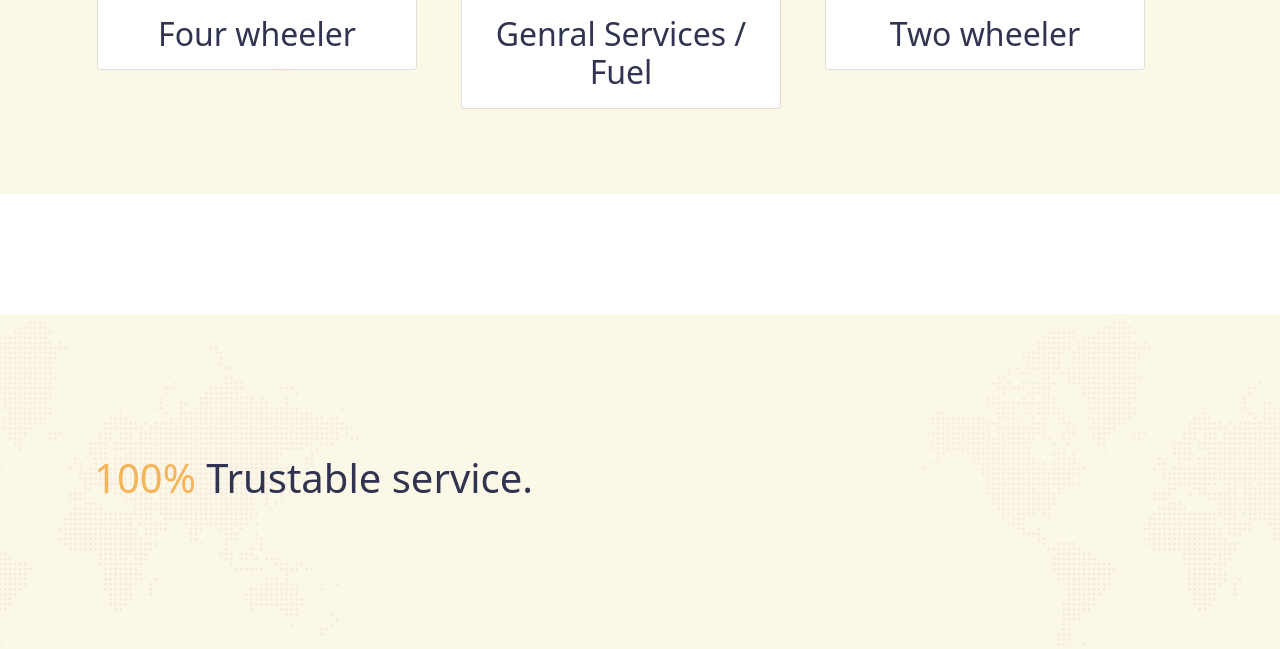
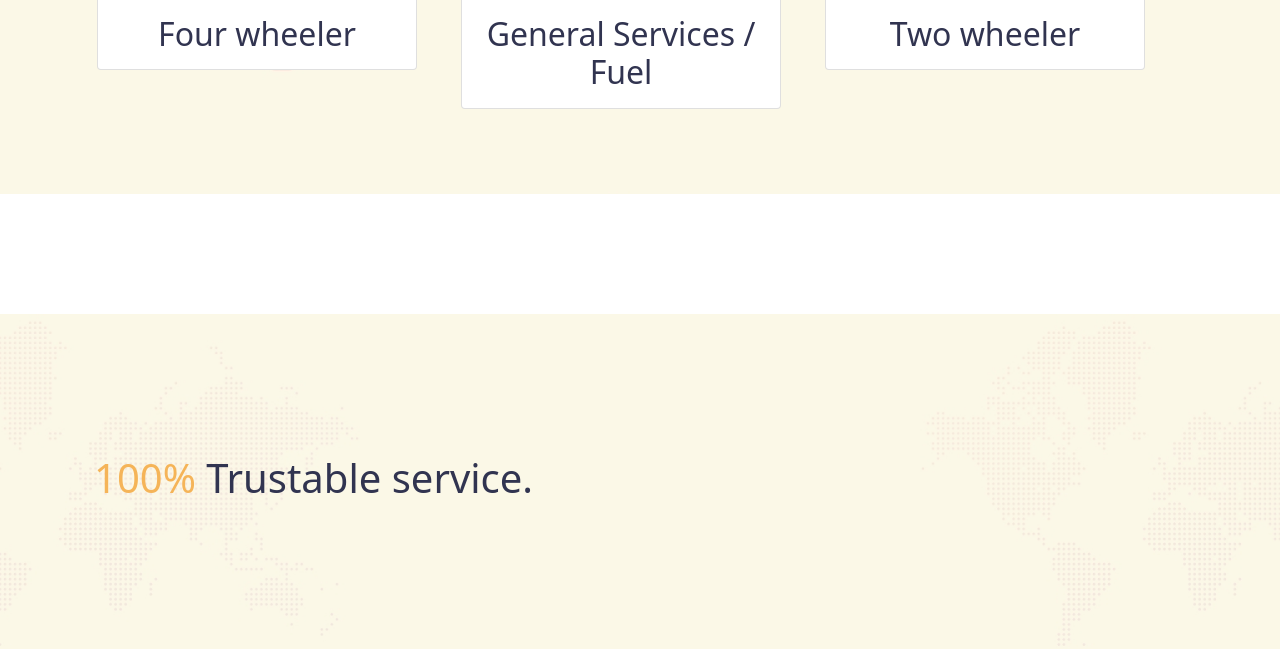
Before and after one commit to GopiReddy590/onRoadAssist, a Flask app: page / in a window 1280 px wide. Shown: the part 1725-2374 px from the top of the page. Run offline with Flask 2, Linux system fonts and the light colour scheme; some libraries are stand-ins or nearby versions.

Commit message:
Update index.html

```diff
--- a/templates/index.html
+++ b/templates/index.html
@@ -509,7 +509,7 @@
                                         style="width: 100%; height: 200px;" alt="...">
                                         <div class="card-body">
                                             <center>
-                                            <h2 class="card-text">Genral Services / Fuel </h2></center>
+                                            <h2 class="card-text">General Services / Fuel </h2></center>
                                         </div></a>
                                 </div>
 
```
